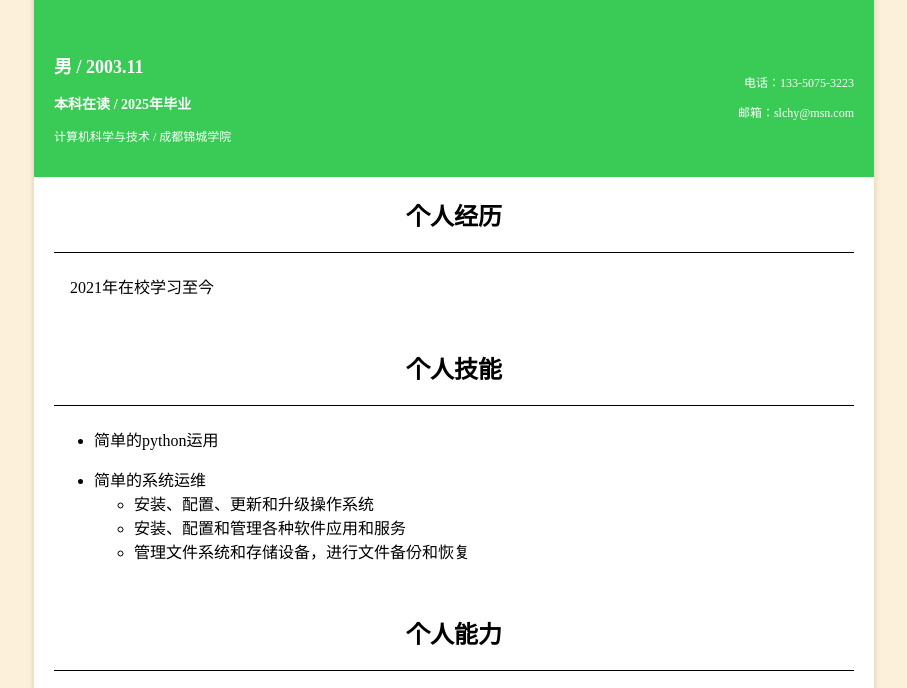
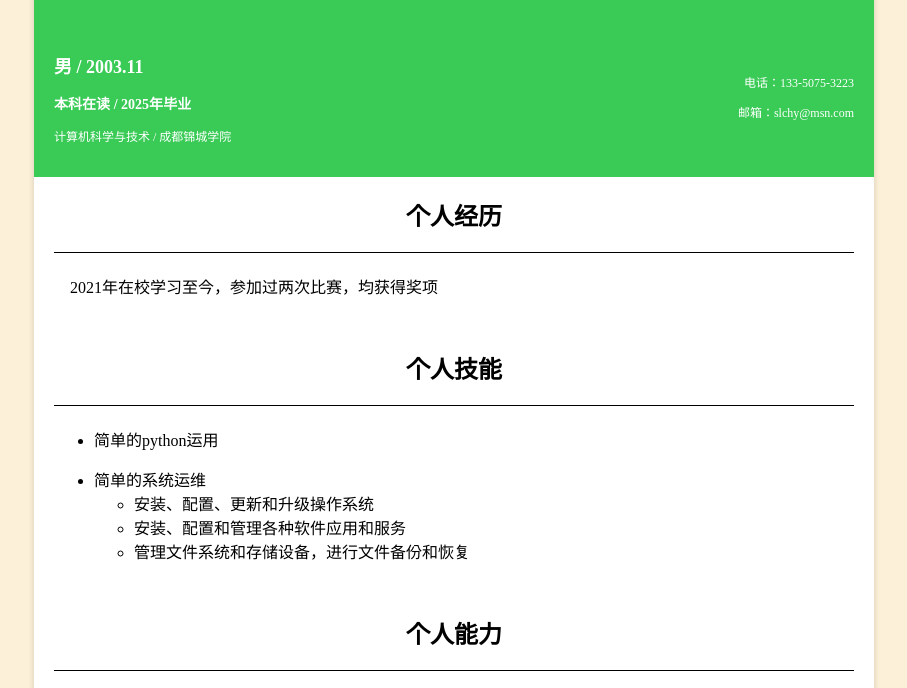
Before and after one commit to slchyi/slchyi.github.io, a plain HTML site: page CV/index.html in a window 1280 px wide. Shown: the part 112-800 px from the top of the page, without its empty margins (186-1093 px from the left). Drawn offline with Linux system fonts and the light colour scheme.

Commit message:
Update index.html

```diff
--- a/CV/index.html
+++ b/CV/index.html
@@ -133,7 +133,7 @@
         <section class="section">
           <h2 class="bodytitle">个人经历</h2>
           <hr class="body-hr">
-          <p>&emsp;2021年在校学习至今</p>
+          <p>&emsp;2021年在校学习至今，参加过两次比赛，均获得奖项</p>
           <br>
           <br>
           <h2 class="bodytitle">个人技能</h2>
```
